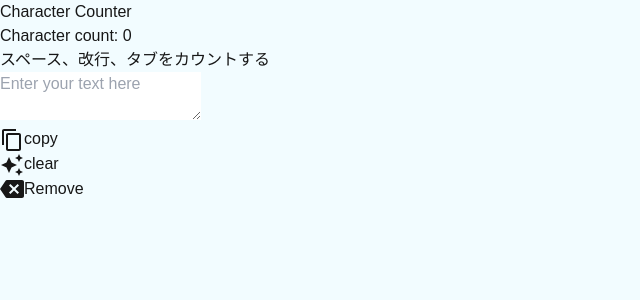
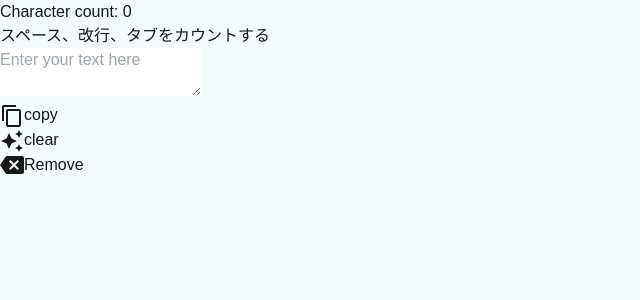
Before and after one commit to kaishu0723/character-counter, a Next.js app: page / in a window 1280 px wide. Shown: the top 300 px of the page, without its empty margins (0-640 px from the left). Built offline with nearby package versions, Linux system fonts and the light colour scheme.

Commit message:
remove h1 and fix count text

```diff
--- a/src/app/components/count.tsx
+++ b/src/app/components/count.tsx
@@ -39,7 +39,7 @@ const Count = () => {
     }, [text]);
     return (
         <div>
-            <p className="text-center mt-10">Character count: {isChecked ? text.length : trimText.length}</p>
+            <p className="text-2xl text-center mt-10">Character count: {isChecked ? text.length : trimText.length}</p>
             <label className="flex p-4 justify-center">
                 <div id="container" className={`w-10 h-5 ${isChecked ? 'bg-green-300' : 'bg-gray-300'} rounded-full shadow-inner shadow-black/10 relative cursor-pointer mx-2`} onClick={() => setIsChecked(!isChecked)}>
                     <div id="toggle" className={`w-5 h-5 bg-white rounded-full absolute left-0 top-0 transition-all duration-300 ${isChecked ? 'left-5' : 'left-0'}`}>
--- a/src/app/page.tsx
+++ b/src/app/page.tsx
@@ -3,7 +3,6 @@ import Count from "./components/count";
 export default function Home() {
   return (
     <div>
-      <h1 className="text-2xl font-bold text-center m-10">Character Counter</h1>
       <Count />
     </div>
   );
```
